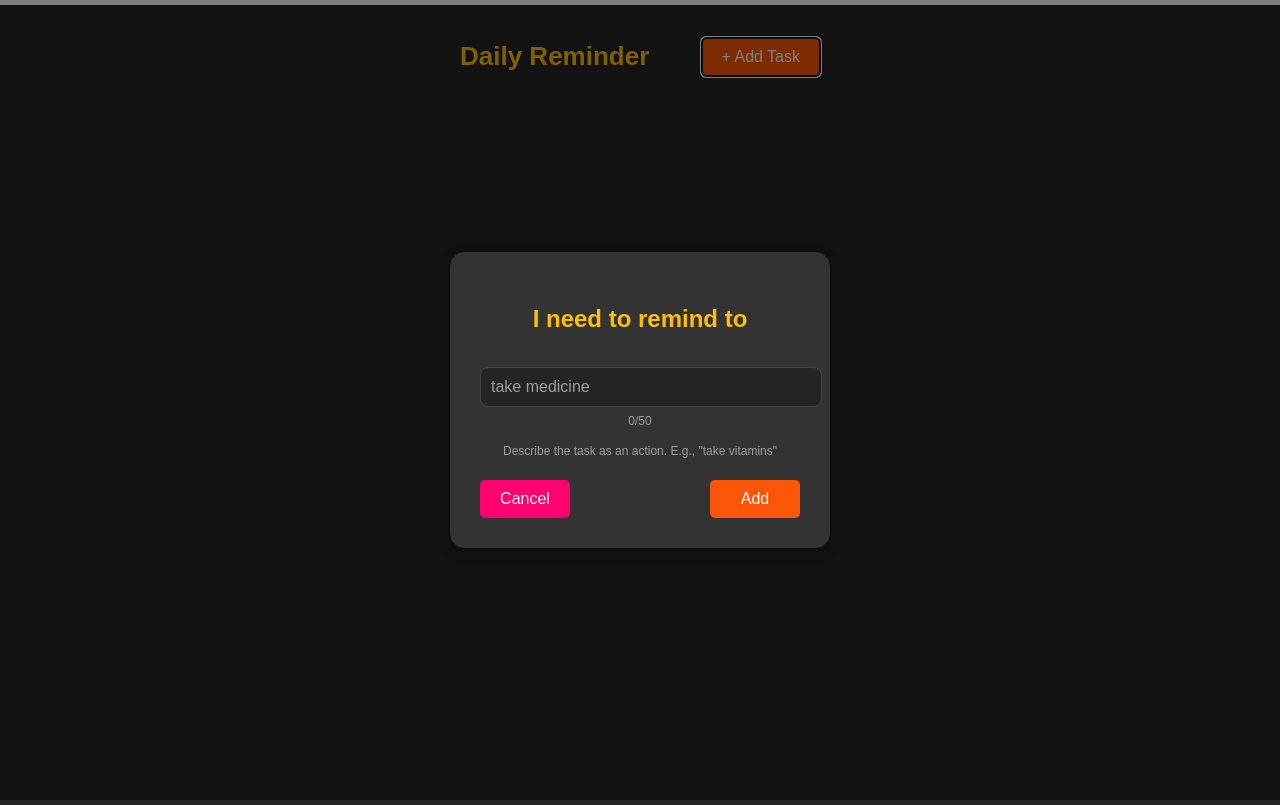
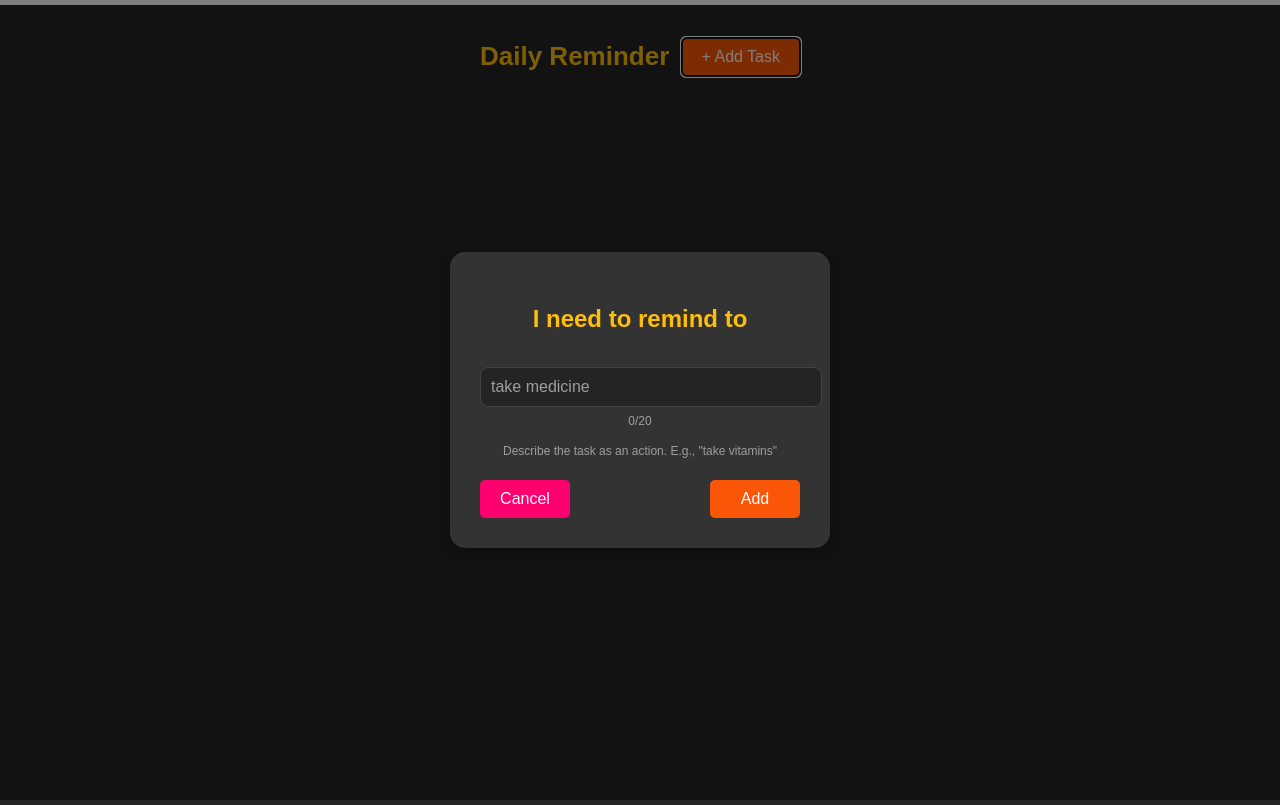
Before and after one commit to PeterTechDev/did-i-did-it, a React (Vite) app: page / in a window 1280 px wide. Both pictures are taken after a click on the button "+ Add Task". Built offline with nearby package versions, Linux system fonts and the light colour scheme.

Commit message:
Refactor styling in AddTaskModal and Header components

```diff
--- a/src/components/AddTaskModal/index.tsx
+++ b/src/components/AddTaskModal/index.tsx
@@ -22,7 +22,7 @@ export function AddTaskModal({ onAddTask, onClose }: AddTaskModalProps) {
   const [placeholder, setPlaceholder] = useState(
     "take vitamins, duolingo lesson..."
   );
-  const maxLength = 50;
+  const maxLength = 20;
 
   // Dynamic placeholder suggestions
   useEffect(() => {
--- a/src/components/Header/index.tsx
+++ b/src/components/Header/index.tsx
@@ -22,7 +22,7 @@ const HeaderContainer = styled.div`
   padding: 20px;
   background-color: #242424;
   margin: 5px auto 20px auto;
-  width: 360px;
+  width: 320px;
 `;
 
 const Title = styled.h1`
--- a/src/components/TaskCard/TaskCard.styles.ts
+++ b/src/components/TaskCard/TaskCard.styles.ts
@@ -12,6 +12,8 @@ export const Card = styled.div<{ completed: boolean }>`
   position: relative;
   width: 120px;
   height: 180px;
+  display: flex;
+  flex-direction: column;
 
   @media (min-width: 768px) {
     width: 350px;
@@ -35,9 +37,7 @@ export const Status = styled.p<{ completed: boolean }>`
   color: ${({ completed }) => (completed ? "#FFBE0B" : "#FF006E")};
 `;
 
-export const CompletionTime = styled.div`
-  margin-top: 10px;
-`;
+export const CompletionTime = styled.div``;
 
 export const TimeText = styled.p`
   font-size: 12px;
@@ -75,6 +75,7 @@ export const SettingsButton = styled.button`
   font-size: 18px;
   cursor: pointer;
   outline: none;
+  border: none;
 `;
 
 export const DropdownMenu = styled.div`
@@ -105,4 +106,5 @@ export const Footer = styled.div`
   align-items: center;
   bottom: 0;
   width: 100%;
+  justify-self: flex-end;
 `;
```
